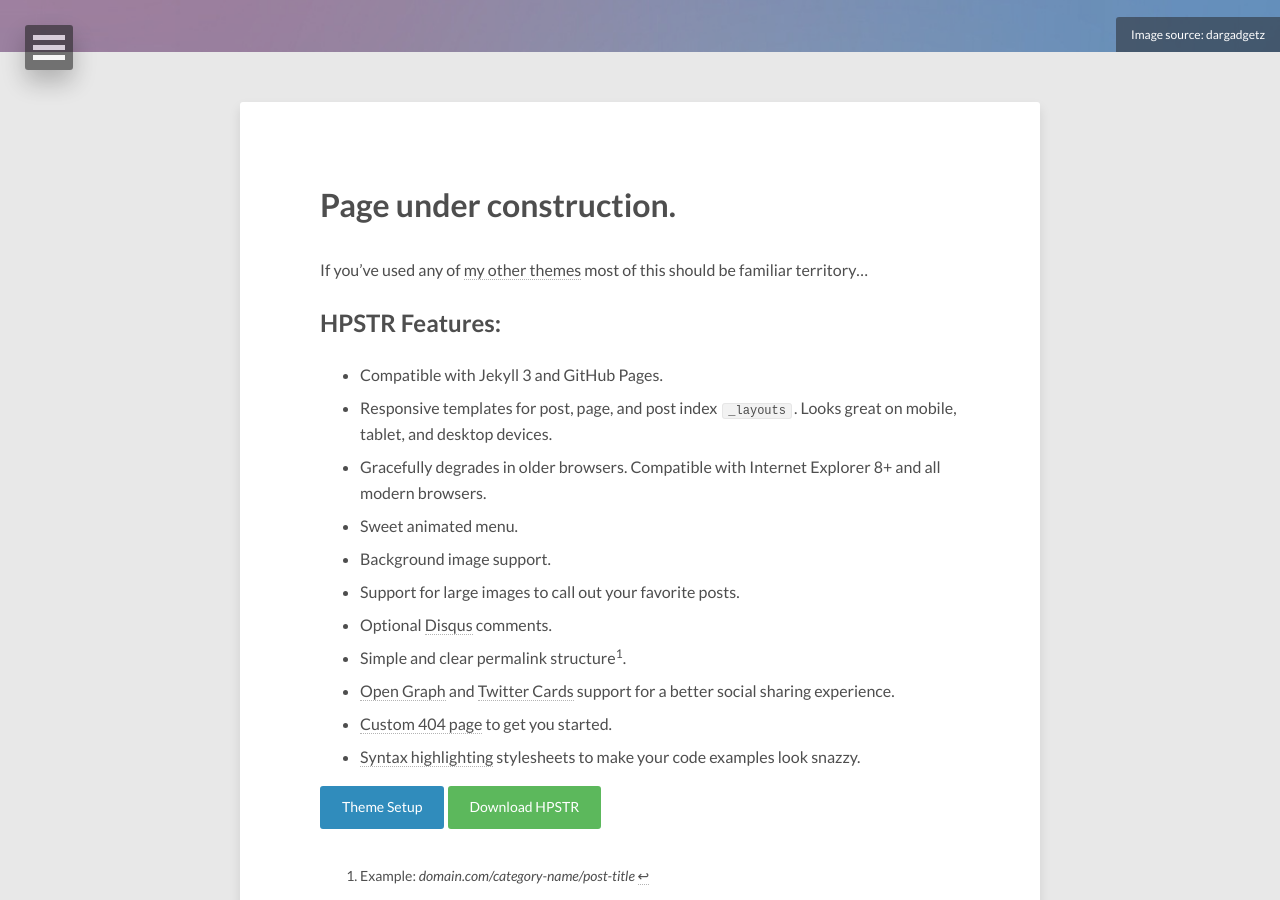
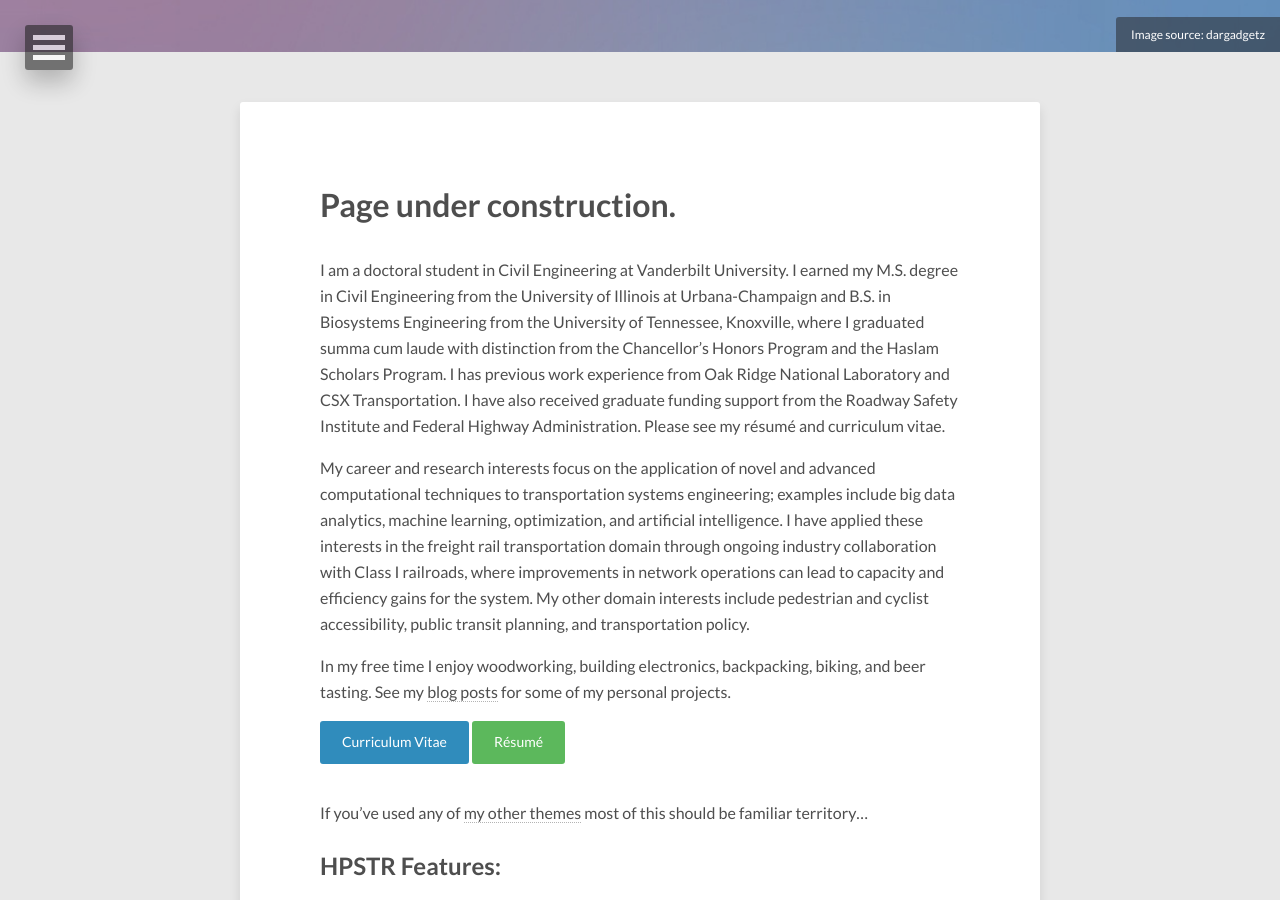
Before and after one commit to barbourww/barbourww.github.io, a Jekyll site: the page built from about/index.md, in a window 1280 px wide and 900 px high, scrolled down 348 px. Built offline with Jekyll 4.4.1, drawn with Linux system fonts in a browser that asks for light colours; nearby versions of some CDN libraries.

Commit message:
Some info in ABOUT, attempt to add download files

```diff
--- a/about/index.md
+++ b/about/index.md
@@ -11,6 +11,13 @@ modified: 2016-02-01
 
 # Page under construction.
 
+I am a doctoral student in Civil Engineering at Vanderbilt University. I earned my M.S. degree in Civil Engineering from the University of Illinois at Urbana-Champaign and B.S. in Biosystems Engineering from the University of Tennessee, Knoxville, where I graduated summa cum laude with distinction from the Chancellor’s Honors Program and the Haslam Scholars Program. I has previous work experience from Oak Ridge National Laboratory and CSX Transportation. I have also received graduate funding support from the Roadway Safety Institute and Federal Highway Administration. Please see my r&eacute;sum&eacute; and curriculum vitae.
+
+My career and research interests focus on the application of novel and advanced computational techniques to transportation systems engineering; examples include big data analytics, machine learning, optimization, and artificial intelligence. I have applied these interests in the freight rail transportation domain through ongoing industry collaboration with Class I railroads, where improvements in network operations can lead to capacity and efficiency gains for the system. My other domain interests include pedestrian and cyclist accessibility, public transit planning, and transportation policy.
+
+In my free time I enjoy woodworking, building electronics, backpacking, biking, and beer tasting. See my [blog posts]({{ site.url }}/posts/) for some of my personal projects.
+
+<div markdown="0"><a href="{{ site.url }}/download/william_barbour_cv.pdf" class="btn btn-info">Curriculum Vitae</a> <a href="{{ site.url }}/download/william_barbour_cv.pdf" class="btn btn-success">R&eacute;sum&eacute;</a></div>
 
 
 If you've used any of [my other themes](http://mademistakes.com/work/jekyll-themes/) most of this should be familiar territory...
```
Also changed, not shown: 2 other files.
